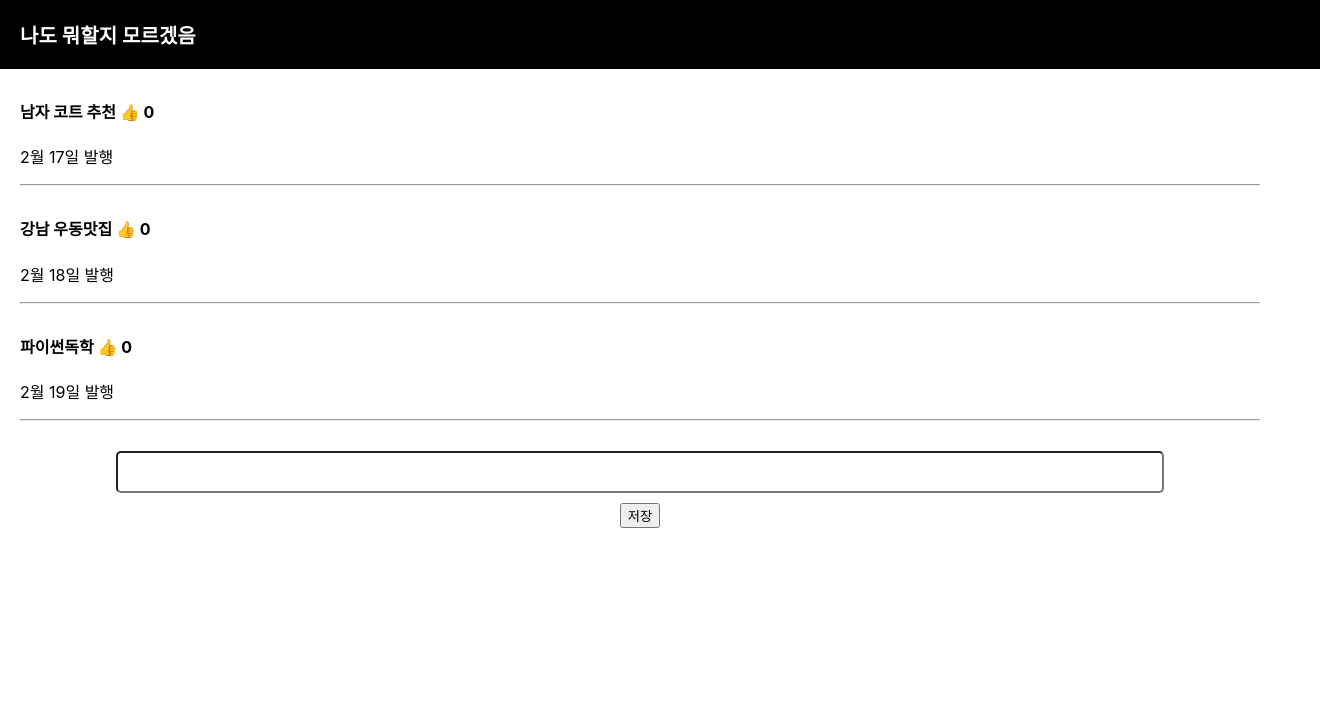
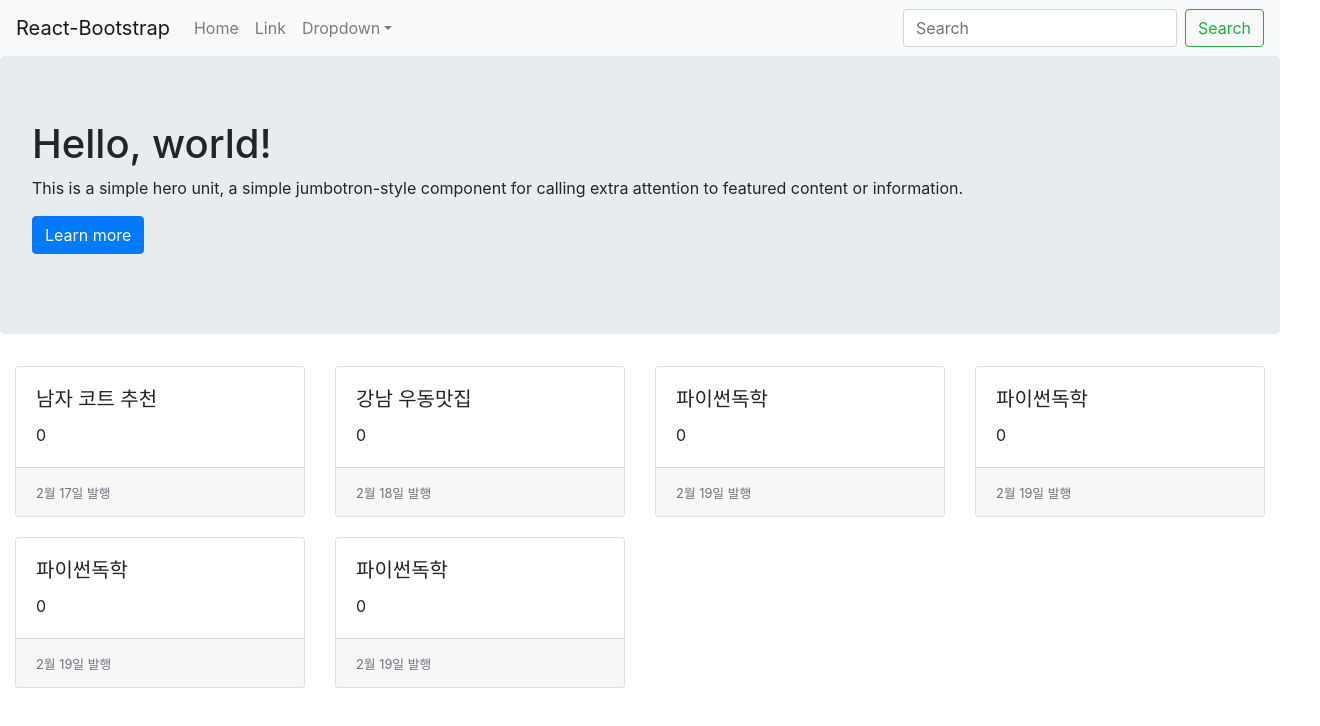
Before and after one commit to talkplaylove/react-app, a React (Create React App) app: page / in a window 1280 px wide. Shown: the top 726 px of the page, 1320 px wide, since content can reach past the window. Built offline with nearby package versions, Linux system fonts and the light colour scheme.

Commit message:
bootstrap style

```diff
--- a/package.json
+++ b/package.json
@@ -6,7 +6,9 @@
     "@testing-library/jest-dom": "^5.11.4",
     "@testing-library/react": "^11.1.0",
     "@testing-library/user-event": "^12.1.10",
+    "bootstrap": "^4.5.3",
     "react": "^17.0.1",
+    "react-bootstrap": "^1.4.0",
     "react-dom": "^17.0.1",
     "react-scripts": "4.0.1",
     "web-vitals": "^0.2.4"
--- a/public/index.html
+++ b/public/index.html
@@ -8,6 +8,12 @@
     <meta
       name="description"
       content="Web site created using create-react-app"
+    />
+    <link
+      rel="stylesheet"
+      href="https://maxcdn.bootstrapcdn.com/bootstrap/4.5.0/css/bootstrap.min.css"
+      integrity="sha384-9aIt2nRpC12Uk9gS9baDl411NQApFmC26EwAOH8WgZl5MYYxFfc+NcPb1dKGj7Sk"
+      crossorigin="anonymous"
     />
     <link rel="apple-touch-icon" href="%PUBLIC_URL%/logo192.png" />
     <!--
--- a/src/App.css
+++ b/src/App.css
@@ -1,53 +1,3 @@
-.black-nav {
-  background: black;
-  width: 100%;
-  display: flex;
-  color: white;
-  padding: 20px;
-  font-weight: 600;
-  font-size: 20px;
+.board {
+  margin-bottom: 20px;
 }
-
-.search {
-  margin-top: 10px;
-  height: 30px;
-  text-align: center;
-}
-
-.search input {
-  width: 90%;
-  height: 100%;
-}
-
-.publish {
-  margin-top: 30px;
-  margin-bottom: 30px;
-  text-align: center;
-}
-
-.publish input {
-  padding: 10px;
-  font-size: 16px;
-  border-radius: 5px;
-  width: 80%;
-  border: 1px solud grey;
-}
-
-.publish button {
-  display: block;
-  margin: auto;
-  margin-top: 10px;
-}
-
-.list {
-  margin-top: 30px;
-  text-align: left;
-  padding-left: 20px;
-  padding-right: 20px;
-}
-
-.modal {
-  margin-top: 20px;
-  padding: 20px;
-  background: #eee;
-}
--- a/src/App.js
+++ b/src/App.js
@@ -1,94 +1,76 @@
 import React, { useState } from 'react'
+import { Navbar, Nav, NavDropdown, Form, FormControl, Button, Jumbotron, Card, Container, Row, Col } from 'react-bootstrap'
 import './App.css'
+import Data from './data.js'
 
 function App() {
-  let [boards, setBoards] = useState([{
-    title: '남자 코트 추천',
-    createdAt: '2월 17일 발행',
-    likeCount: 0
-  }, {
-    title: '강남 우동맛집',
-    createdAt: '2월 18일 발행',
-    likeCount: 0
-  }, {
-    title: '파이썬독학',
-    createdAt: '2월 19일 발행',
-    likeCount: 0
-  }])
-  let [clickedBoard, setClickedBoard] = useState({})
-  let [modal, setModal] = useState(false)
-
-  function clickBoard(index) {
-    setClickedBoard(boards[index])
-    if (!modal)
-      setModal(true)
-  }
-
-  function likeBoard(index) {
-    var newBoards = [...boards]
-    newBoards[index].likeCount++
-    setBoards(newBoards)
-  }
+  let [boards, setBoards] = useState(Data)
 
   return (
     <div className="App">
-      <div className="black-nav">
-        <div>나도 뭐할지 모르겠음</div>
-      </div>
-      {
-        boards.map((board, index) => {
-          return <div className="list" key={index} onClick={() => clickBoard(index)}>
-            <h4>{board.title} <span onClick={() => likeBoard(index)}>👍</span> {board.likeCount} </h4>
-            <p>{board.createdAt}</p>
-            <hr />
-          </div>
-        })
-      }
-      <Publish boards={boards} setBoards={setBoards} />
-      {
-        modal === true
-          ? <Modal board={clickedBoard} /> // child component
-          : null
-      }
+      <Navbar bg="light" expand="lg">
+        <Navbar.Brand href="#home">React-Bootstrap</Navbar.Brand>
+        <Navbar.Toggle aria-controls="basic-navbar-nav" />
+        <Navbar.Collapse id="basic-navbar-nav">
+          <Nav className="mr-auto">
+            <Nav.Link href="#home">Home</Nav.Link>
+            <Nav.Link href="#link">Link</Nav.Link>
+            <NavDropdown title="Dropdown" id="basic-nav-dropdown">
+              <NavDropdown.Item href="#action/3.1">Action</NavDropdown.Item>
+              <NavDropdown.Item href="#action/3.2">Another action</NavDropdown.Item>
+              <NavDropdown.Item href="#action/3.3">Something</NavDropdown.Item>
+              <NavDropdown.Divider />
+              <NavDropdown.Item href="#action/3.4">Separated link</NavDropdown.Item>
+            </NavDropdown>
+          </Nav>
+          <Form inline>
+            <FormControl type="text" placeholder="Search" className="mr-sm-2" />
+            <Button variant="outline-success">Search</Button>
+          </Form>
+        </Navbar.Collapse>
+      </Navbar>
+
+      <Jumbotron>
+        <h1>Hello, world!</h1>
+        <p>
+          This is a simple hero unit, a simple jumbotron-style component for calling
+          extra attention to featured content or information.
+        </p>
+        <p>
+          <Button variant="primary">Learn more</Button>
+        </p>
+      </Jumbotron>
+
+      <Boards boards={boards} />
     </div>
   )
 }
 
-function Publish(props) {
-  let [title, setTitle] = useState('')
-
-  function inputTitle(chars) {
-    setTitle(chars)
-  }
-
-  function createBoard() {
-    if (!title) {
-      return;
-    }
-    var newBoards = [...props.boards]
-    newBoards.unshift({
-      title: title,
-      createdAt: '2월 20일 발행',
-      likeCount: 0
-    })
-    props.setBoards(newBoards)
-  }
-
-  return <div className="publish">
-    <input onChange={(e) => inputTitle(e.target.value)} />
-    <button onClick={() => createBoard()}>저장</button>
-  </div>
+function Boards(props) {
+  return <Container fluid>
+    <Row md={4}>
+      {
+        props.boards.map((board, index) => {
+          return <Board key={index} board={board} />
+        })
+      }
+    </Row>
+  </Container>
 }
 
-function Modal(props) {
+function Board(props) {
   let board = props.board
-  return (
-    <div className="modal">
-      <h2>{board.title}</h2>
-      <p>{board.createdAt}</p>
-      <p>{board.likeCount}</p>
-    </div>
-  )
+  return <Col xs={12} className="board">
+    <Card>
+      <Card.Body>
+        <Card.Title>{board.title}</Card.Title>
+        <Card.Text>{board.likeCount}</Card.Text>
+      </Card.Body>
+      <Card.Footer>
+        <small className="text-muted">{board.createdAt}</small>
+      </Card.Footer>
+    </Card>
+  </Col>
 }
 
 export default App
--- /dev/null
+++ b/src/data.js
@@ -0,0 +1,31 @@
+export default [{
+  title: '남자 코트 추천',
+  content: '남자 코트 추천해염',
+  createdAt: '2월 17일 발행',
+  likeCount: 0
+}, {
+  title: '강남 우동맛집',
+  content: '강남 우동맛집이에염',
+  createdAt: '2월 18일 발행',
+  likeCount: 0
+}, {
+  title: '파이썬독학',
+  content: '파이썬 매우 쉬워염',
+  createdAt: '2월 19일 발행',
+  likeCount: 0
+}, {
+  title: '파이썬독학',
+  content: '파이썬 매우 쉬워염',
+  createdAt: '2월 19일 발행',
+  likeCount: 0
+}, {
+  title: '파이썬독학',
+  content: '파이썬 매우 쉬워염',
+  createdAt: '2월 19일 발행',
+  likeCount: 0
+}, {
+  title: '파이썬독학',
+  content: '파이썬 매우 쉬워염',
+  createdAt: '2월 19일 발행',
+  likeCount: 0
+}]
```
Also changed, not shown: 1 other file (tests, documents, lock files or other folders).
